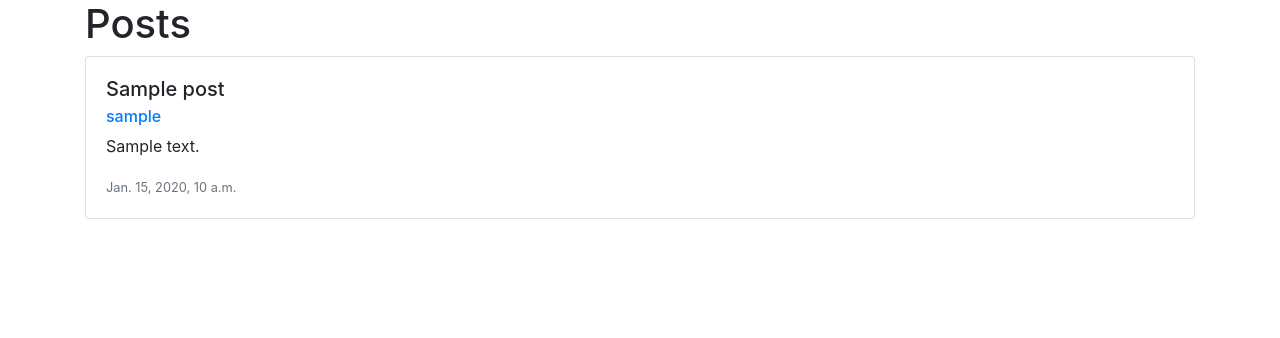
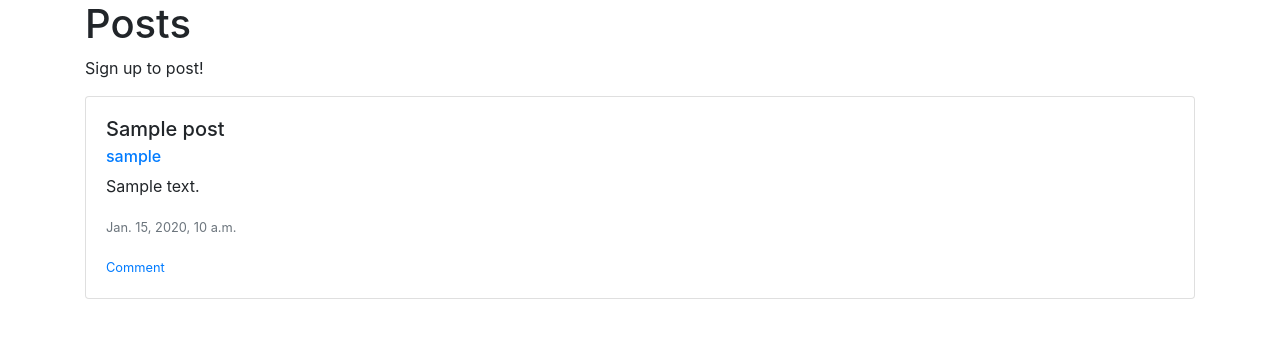
Before and after one commit to TheDomesticUser/blog, a Django app: page /posts/ in a window 1280 px wide. Shown: the part 56-394 px from the top of the page. Run offline with Django 3.2, Linux system fonts and the light colour scheme; tables that the repository leaves empty hold one stand-in row (values such as "Sample post"); some libraries are stand-ins or nearby versions.

Commit message:
Added little details on commenting and posting, modifying their html

```diff
--- a/basic_app/forms.py
+++ b/basic_app/forms.py
@@ -35,3 +35,8 @@ class FeedbackForm(ModelForm):
     class Meta:
         model = models.Feedback
         fields = ('content',)
+
+class CommentPostForm(ModelForm):
+    class Meta:
+        model = models.Comment
+        fields = ('post_commented', 'commenter', 'comment')
--- a/basic_app/models.py
+++ b/basic_app/models.py
@@ -44,10 +44,3 @@ class Feedback(models.Model):
 
     def __str__(self):
         return str(self.datetime_sent)
-
-# Admins
-class AdminPost(models.Model):
-    post = models.OneToOneField(Post, on_delete=models.CASCADE)
-
-    def __str__(self):
-        return self.blog.commenter
--- a/basic_app/templates/basic_app/adminposts_list.html
+++ b/basic_app/templates/basic_app/adminposts_list.html
@@ -4,6 +4,8 @@
 
 {% block body %}
   <h1>Posts</h1>
+
+  <a href="{% url 'basic_app:createadmin_post' %}">Create a post</a>
 
   {% for adminpost in adminposts_list %}
     <div class="card mb-4">
--- a/basic_app/templates/basic_app/base.html
+++ b/basic_app/templates/basic_app/base.html
@@ -24,11 +24,7 @@
           <a class="nav-link" href="{% url 'basic_app:posts' %}">Posts</a>
         </li>
         <!-- Admin posts -->
-        {% if user.is_admin %}
-          <li class="nav-item">
-            <a class="nav-link" href="{% url 'basic_app:admin_posts' %}">Admin Posts</a>
-          </li>
-        {% endif %}
+
         <li class="nav-item">
           <a class="nav-link" href="{% url 'basic_app:feedback' %}">Feedback</a>
         </li>
@@ -47,9 +43,6 @@
         </li>
         {% else %}
 
-        <li class="nav-item">
-          <a class="nav-link" href="{% url 'basic_app:create_post' %}">Create a post</a>
-        </li>
         <li class="nav-item">
           <a class="nav-link" href="{% url 'basic_app:edit_profile' pk=user.id %}">My Profile</a>
         </li>
--- a/basic_app/templates/basic_app/posts_list.html
+++ b/basic_app/templates/basic_app/posts_list.html
@@ -5,18 +5,30 @@
 {% block body %}
   <h1>Posts</h1>
 
+  {% if user.is_authenticated %}
+    <a href="{% url 'basic_app:create_post' %}">Create a post</a>
+  {% else %}
+    <p>
+      <a href="{% url 'basic_app:create_post' %}"></a>
+      Sign up to post!
+    </p>
+  {% endif %}
+
   {% for post in object_list %}
-    <div class="card mb-4">
-      <div class="card-body">
+    <div id="comments" class="card mb-4">
+      <div id="cardBody" class="card-body">
         <h5 class="card-title">{{ post.title }}</h5>
         <h6 class="card-subtitle mb-2 text-muted">
-          <a href="{% url 'basic_app:view_profile' pk=post.author.id %}">
+          <a id="b" href="{% url 'basic_app:view_profile' pk=post.author.id %}">
             {{ post.author.username }}
           </a>
         </h6>
         <p class="card-text">{{ post.content }}</p>
         <p class="card-text"><small class="text-muted">{{ post.datetime_posted }}</small></p>
+        <p class="card-text"><small class="text-muted"></small></p>
+        <p class="card-text"><small><a id="comment" href="#">Comment</a></small></p>
       </div>
     </div>
   {% endfor %}
+
 {% endblock %}
--- a/basic_app/urls.py
+++ b/basic_app/urls.py
@@ -9,11 +9,10 @@ urlpatterns = [
     path('signup/', views.SignUpCreateView.as_view(), name='signup'),
     path('login/', views.UserLoginView.as_view(), name='login'),
     path('logout/', views.LogoutView.as_view(), name='logout'),
+    path('post/', views.PostCreateView.as_view(), name='create_post'),
     path('posts/', views.PostsListView.as_view(), name='posts'),
-    path('post/', views.PostCreateView.as_view(), name='create_post'),
     path('feedback/', views.FeedbackCreateView.as_view(), name='feedback'),
     re_path(r'^edit-profile/(?P<pk>\d+)/$', views.MyProfileUpdateView.as_view(), name='edit_profile'),
     re_path(r'^profile/(?P<pk>\d+)/$', views.UserProfileDetailView.as_view(), name='view_profile'),
     # Admin functionality
-    path('admin_posts/', views.AdminPostsListView.as_view(), name='admin_posts'),
 ]
--- a/basic_app/views.py
+++ b/basic_app/views.py
@@ -108,10 +108,20 @@ class UserProfileDetailView(DetailView):
         context = super().get_context_data(**kwargs)
         return context
 
+class PostCommentView(View):
+    def post(self, request):
+        pass
+
 # Admin views
 
-class AdminPostsListView(ListView):
-    template_name = 'basic_app/adminposts_list.html'
+# class AdminPostCreateView(CreateView):
+#     template_name = 'basic_app/create_post.html'
 
-    model = models.AdminPost
-    context_object_name = 'adminposts_list'
+#     model = models.AdminPost
+#     fields = ('title', 'content')
+
+# class AdminPostsListView(ListView):
+#     template_name = 'basic_app/adminposts_list.html'
+
+#     model = models.AdminPost
+#     context_object_name = 'adminposts_list'
```
Also changed, not shown: basic_app/templates/basic_app/post_comment.html (added, +7 -0 lines).
